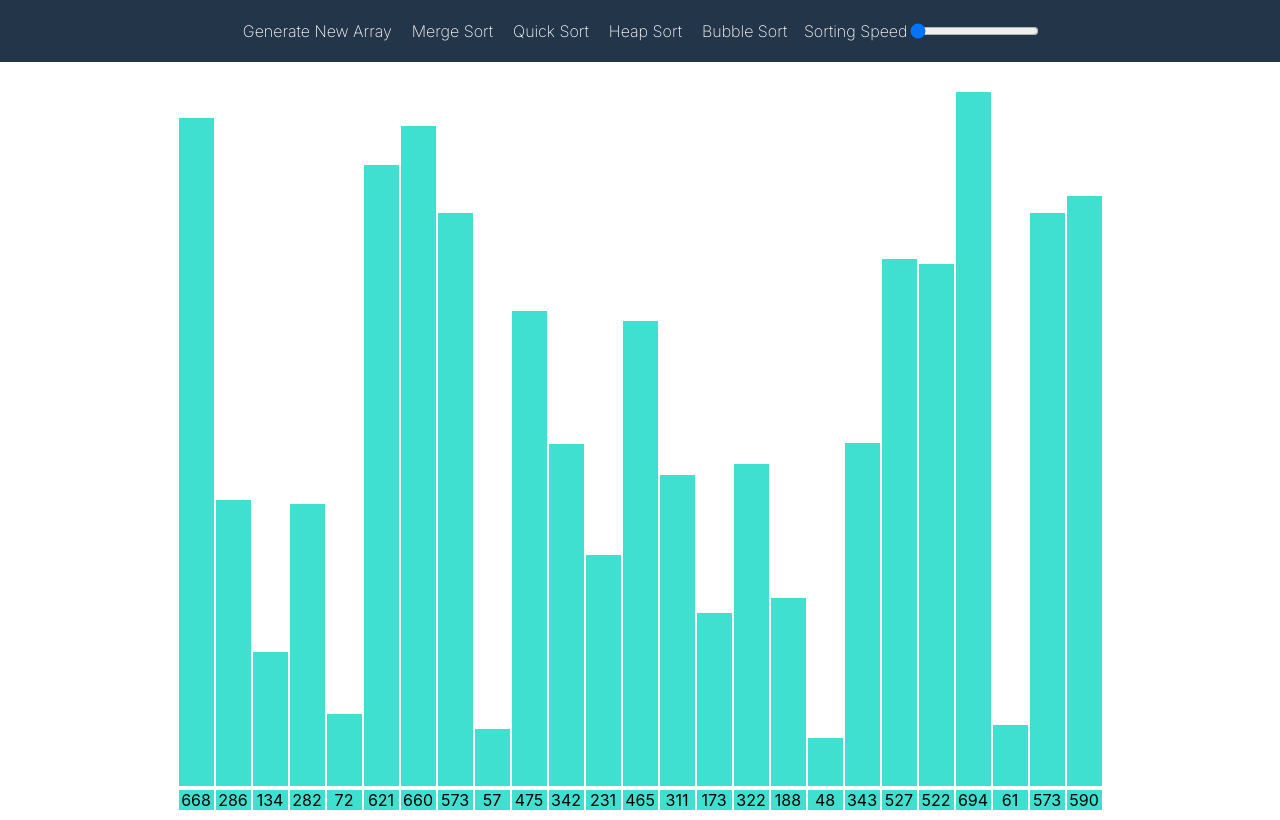
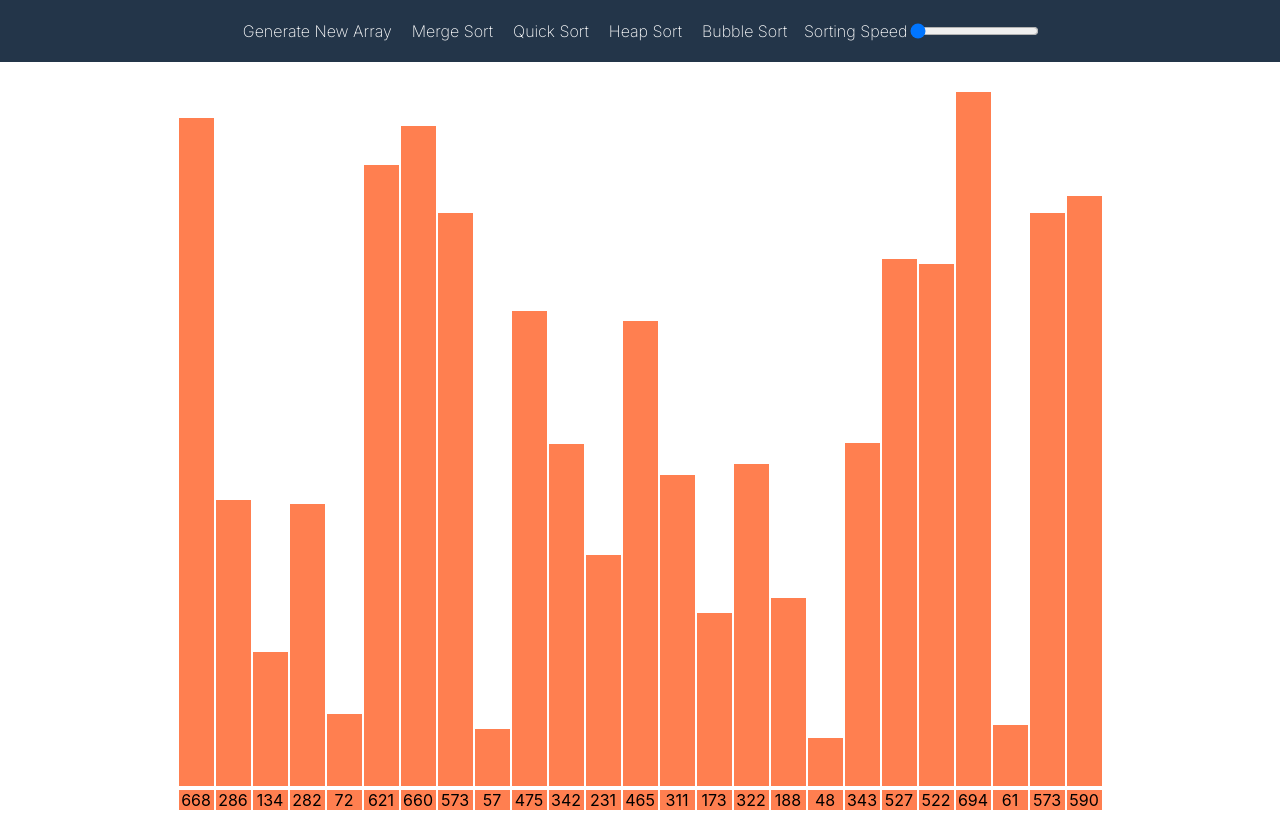
Before and after one commit to ShivrajBhapkar/Algorithmn-Visualizer, a React (Create React App) app: page / in a window 1280 px wide. Built offline with nearby package versions, Linux system fonts and the light colour scheme.

Commit message:
minor changes

```diff
--- a/src/ArrayContext.js
+++ b/src/ArrayContext.js
@@ -5,7 +5,7 @@ import { useContext } from "react";
 import { createContext } from "react";
 const arraycontext = createContext();
 let NUMBER_OF_ARRAY_BARS = 25;
-const PRIMARY_COLOR = "turquoise";
+const PRIMARY_COLOR = "coral";
 const SECONDARY_COLOR = "red";
 
 const ArrayContext = ({ children }) => {
--- a/src/Component/Navbar.jsx
+++ b/src/Component/Navbar.jsx
@@ -1,6 +1,7 @@
 import React from "react";
+import { getMergeSortAnimations } from "../sortingAlgorithms/MergeSortingAlgorithm.js";
 import { ArrayState } from "../ArrayContext.js";
-import { getMergeSortAnimations } from "../sortingAlgorithms/MergeSortingAlgorithm.js";
+
 import { bubbleSortAlgorithmn } from "../sortingAlgorithms/BubbleSortAlgorithmn.js";
 import { QuickSortAlgo } from "../sortingAlgorithms/QuickSortAlgorithmn.js";
 import { Heapsort } from "../sortingAlgorithms/HeapSortAlgorithm.js";
@@ -32,6 +33,7 @@ const Navbar = () => {
       });
     notify();
   }
+
   function mergeSort() {
     const newArray = array.slice();
     const animations = getMergeSortAnimations(newArray);
@@ -74,7 +76,6 @@ const Navbar = () => {
     for (let i = 0; i < animations.length; i++) {
       const barArray = document.getElementsByClassName("array-bar");
       const barArrayValues = document.getElementsByClassName("array-value");
-
       const isColorChange = i % 3 !== 2;
       if (isColorChange) {
         const [barOneIdx, barTwoIdx] = animations[i];
--- a/src/index.js
+++ b/src/index.js
@@ -2,6 +2,7 @@ import React from "react";
 import ReactDOM from "react-dom/client";
 import "./index.css";
 import App from "./App";
+
 import reportWebVitals from "./reportWebVitals";
 import ArrayContext from "./ArrayContext";
 
```
